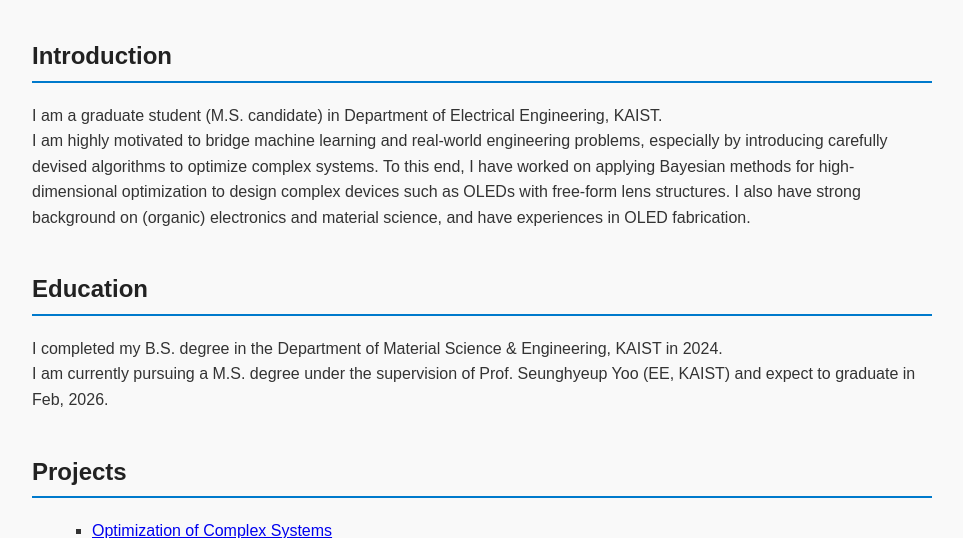
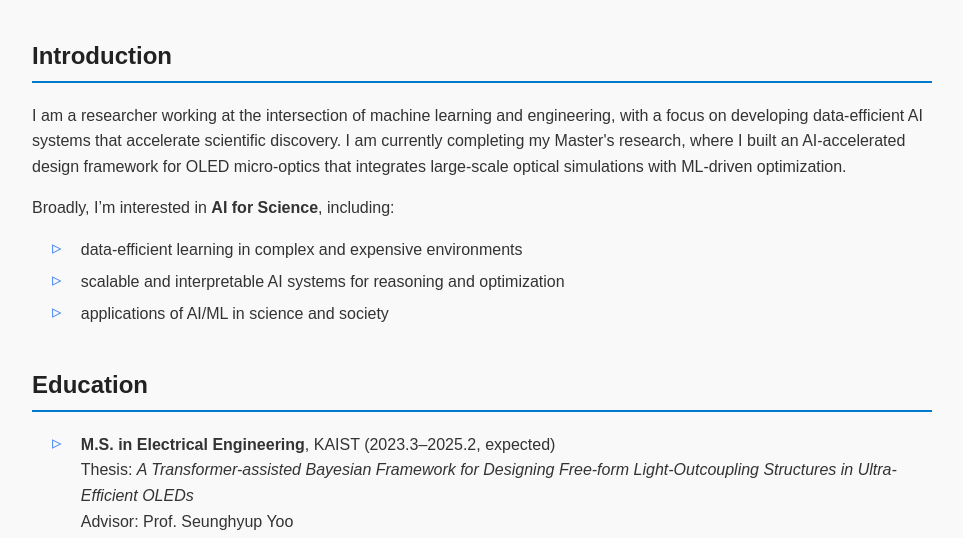
Before and after one commit to jin-hyeong-kim/jin-hyeong-kim.github.io, a plain HTML site: page index.html in a window 1280 px wide. Shown: the part 408-946 px from the top of the page, without its empty margins (158-1121 px from the left). Drawn offline with Linux system fonts and the light colour scheme.

Commit message:
main page

```diff
--- a/index.html
+++ b/index.html
@@ -19,16 +19,28 @@
     <section id="intro">
         <h2>Introduction</h2>
         <p>
-            I am a graduate student (M.S. candidate) in Department of Electrical Engineering, KAIST. <br/>
-            I am highly motivated to bridge machine learning and real-world engineering problems, especially by introducing carefully devised algorithms to optimize complex systems.
-            To this end, I have worked on applying Bayesian methods for high-dimensional optimization to design complex devices such as OLEDs with free-form lens structures.
-            I also have strong background on (organic) electronics and material science, and have experiences in OLED fabrication. <br/>
+            I am a researcher working at the intersection of machine learning and engineering, with a focus on developing
+            data-efficient AI systems that accelerate scientific discovery.
+            I am currently completing my Master's research, where I built an AI-accelerated design framework
+            for OLED micro-optics that integrates large-scale optical simulations with ML-driven optimization.
         </p>
+        <p>Broadly, I’m interested in <strong>AI for Science</strong>, including:</p>
+        <ul class="list">
+            <li>data-efficient learning in complex and expensive environments</li>
+            <li>scalable and interpretable AI systems for reasoning and optimization</li>
+            <li>applications of AI/ML in science and society</li>
+        </ul>
         <h2>Education</h2>
-        <p>
-            I completed my B.S. degree in the Department of Material Science & Engineering, KAIST in 2024. <br/>
-            I am currently pursuing a M.S. degree under the supervision of Prof. Seunghyeup Yoo (EE, KAIST) and expect to graduate in Feb, 2026.
-        </p>
+        <ul class="list">
+            <li>
+                <strong>M.S. in Electrical Engineering</strong>, KAIST (2023.3–2025.2, expected)<br>
+                Thesis: <em>A Transformer-assisted Bayesian Framework for Designing Free-form Light-Outcoupling Structures in Ultra-Efficient OLEDs</em><br>
+                Advisor: Prof. Seunghyup Yoo
+            </li>
+            <li>
+                <strong>B.S. in Materials Science & Engineering</strong>, KAIST (2018.3–2023.2)<br>
+            </li>
+        </ul>
     </section>
 
     <section id="projects">
@@ -36,6 +48,7 @@
         <ul>
             <li><a href="projects.html#project1">Optimization of Complex Systems</a></li>
             <li><a href="projects.html#project2">Phototherapeutic Device Engineering</a></li>
+            <li><a href="projects.html#project3">ML Works</a></li>
         </ul>
     </section>
 </body>
--- a/style.css
+++ b/style.css
@@ -102,3 +102,28 @@ figcaption {
     margin-top: 5px;
     text-align: center;  /* ensure caption is below */
 }
+
+/* Stylish list */
+.list {
+    list-style: none;
+    padding-left: 0;
+    margin-top: 1rem;
+}
+
+.list li {
+    margin: 0.4rem 0;
+    padding-left: 1.8rem;
+    position: relative;
+    font-size: 1rem;
+}
+
+/* Bullet icon */
+.list li::before {
+    content: "▹"; /* small arrow/triangle marker */
+    position: absolute;
+    left: 0;
+    color: #4F8EF7; /* nice academic blue */
+    font-size: 1.2rem;
+    line-height: 1;
+    top: 0.1rem;
+}
```
